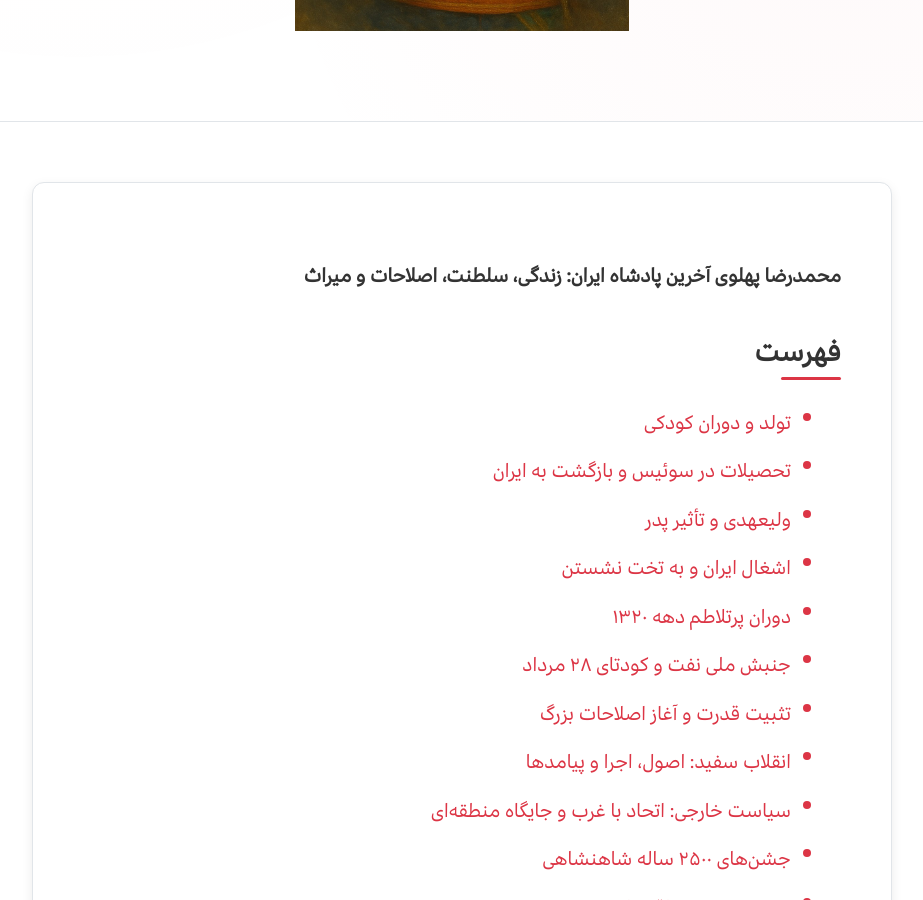
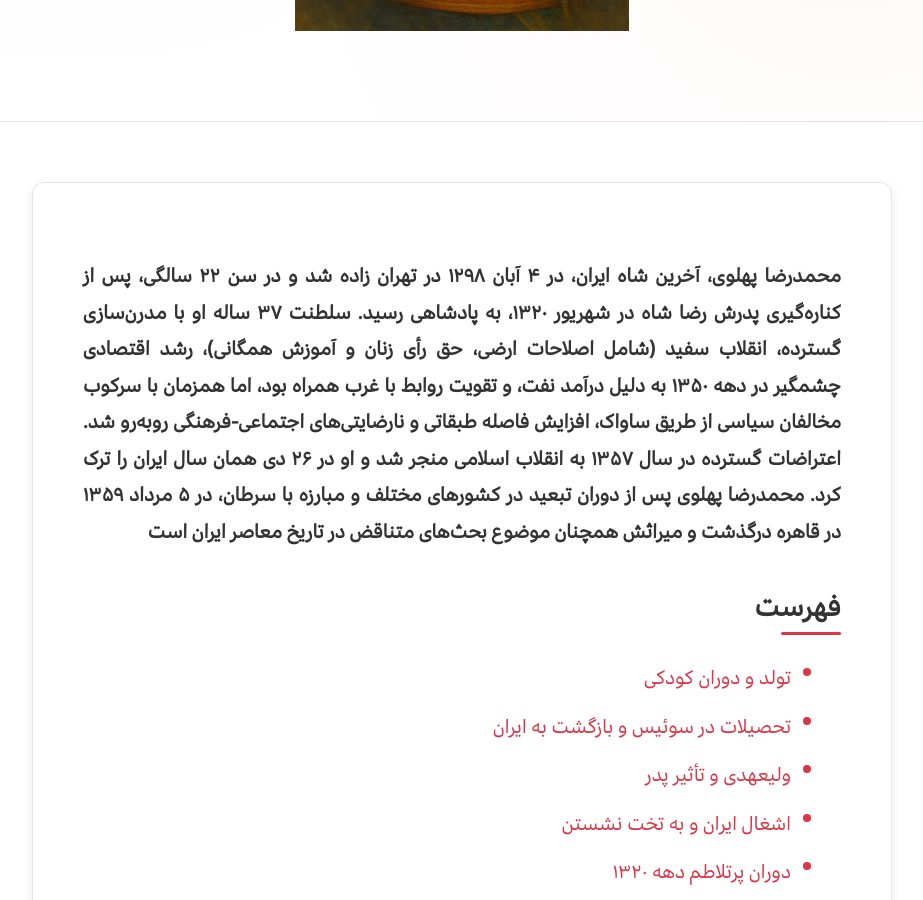
Before and after one commit to darkblog/darkblog.github.io, a Jekyll site: the page built from _posts/2025-12-28-mohammadreza-pahlavi.md, in a window 1280 px wide and 900 px high, scrolled down 775 px. Shown: the whole window, without its empty margins (178-1101 px from the left). Built offline with Jekyll 4.4.1, drawn with Linux system fonts in a browser that asks for light colours.

Commit message:
Update 2025-12-28-mohammadreza-pahlavi.md

```diff
--- a/_posts/2025-12-28-mohammadreza-pahlavi.md
+++ b/_posts/2025-12-28-mohammadreza-pahlavi.md
@@ -5,7 +5,7 @@ permalink: /blog/mohammadreza-pahlavi
 image: /blog/mohammadreza-pahlavi.jpg
 ---
 
-**محمدرضا پهلوی آخرین پادشاه ایران: زندگی، سلطنت، اصلاحات و میراث**
+**محمدرضا پهلوی، آخرین شاه ایران، در ۴ آبان ۱۲۹۸ در تهران زاده شد و در سن ۲۲ سالگی، پس از کناره‌گیری پدرش رضا شاه در شهریور ۱۳۲۰، به پادشاهی رسید. سلطنت ۳۷ ساله او با مدرن‌سازی گسترده، انقلاب سفید (شامل اصلاحات ارضی، حق رأی زنان و آموزش همگانی)، رشد اقتصادی چشمگیر در دهه ۱۳۵۰ به دلیل درآمد نفت، و تقویت روابط با غرب همراه بود، اما همزمان با سرکوب مخالفان سیاسی از طریق ساواک، افزایش فاصله طبقاتی و نارضایتی‌های اجتماعی-فرهنگی روبه‌رو شد. اعتراضات گسترده در سال ۱۳۵۷ به انقلاب اسلامی منجر شد و او در ۲۶ دی همان سال ایران را ترک کرد. محمدرضا پهلوی پس از دوران تبعید در کشورهای مختلف و مبارزه با سرطان، در ۵ مرداد ۱۳۵۹ در قاهره درگذشت و میراثش همچنان موضوع بحث‌های متناقض در تاریخ معاصر ایران است**
 
 ## فهرست
 
```
